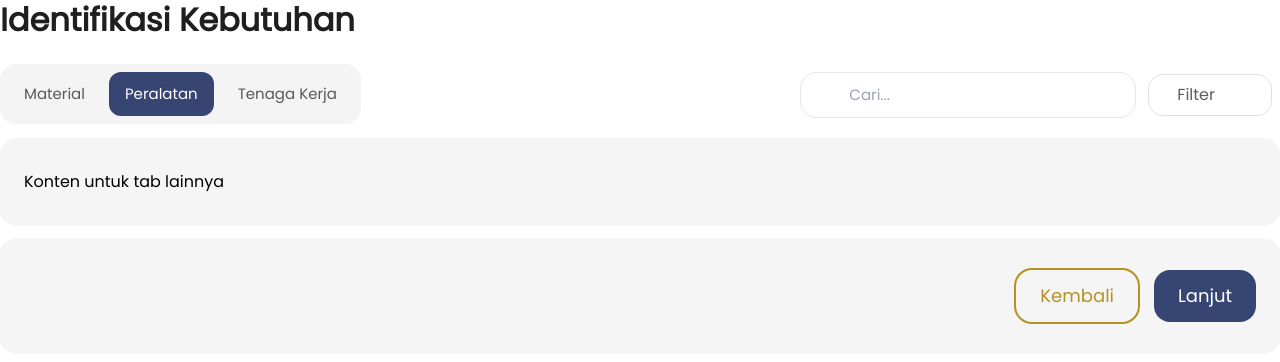
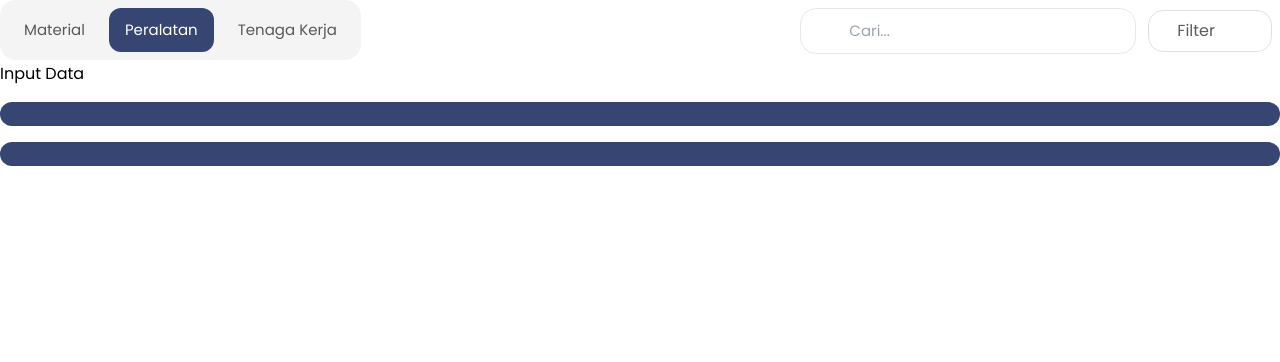
Before and after one commit to pupr-2024-2025/sipasti-fe, a Next.js app: page /perencanaan_data/tahap2 in a window 1280 px wide. Both pictures are taken after a click on the button "Peralatan". Shown: the top 362 px of the page. Built offline with nearby package versions, Linux system fonts and the light colour scheme; some icons are missing.

Commit message:
Added dropdown module, tooltip, and optimizing the table

```diff
--- a/src/components/button.js
+++ b/src/components/button.js
@@ -1,21 +1,19 @@
 import React from "react";
-import colors from "../styles/colors";
 
 const Button = ({
   children,
   size = "Medium",
   variant = "solid_blue",
   onClick,
-  disabled = false,
+  disabled = false, // Default value for disabled is set to false
   className = "",
   iconLeft = null,
   iconRight = null,
 }) => {
-  // Define sizes and conditionally remove padding for custom-padding
   const sizes = {
     ExtraSmall: className?.includes("custom-padding")
-      ? "text-ExtraSmall rounded-[8px]" // No padding if custom-padding
-      : "px-3 py-1 text-ExtraSmall rounded-[8px]", // Default with padding
+      ? "text-ExtraSmall rounded-[8px]"
+      : "px-3 py-1 text-ExtraSmall rounded-[8px]",
     Small: className?.includes("custom-padding")
       ? "text-Small rounded-[12px]"
       : "px-5 py-1.5 text-Small rounded-[12px]",
@@ -31,32 +29,28 @@ const Button = ({
   };
 
   const variants = {
-    solid_blue:
-      "bg-custom-blue-500 text-emphasis-on_color-high hover:bg-custom-blue-600 active:bg-custom-blue-700 focus:outline-none focus:ring-2 focus:ring-blue-700",
-    solid_yellow:
-      "bg-custom-yellow-500 text-emphasis-on_color-high hover:bg-custom-yellow-600 active:bg-custom-yellow-700 focus:outline-none focus:ring-2 focus:ring-yellow-700",
-    outlined_blue:
-      "bg-custom-blue-500 text-emphasis-on_color-high hover:bg-custom-blue-600 active:bg-custom-blue-700 focus:outline-none focus:ring-2 focus:ring-blue-700",
-    outlined_yellow:
-      "ring-2 ring-custom-yellow-500 text-custom-yellow-500 hover:bg-custom-yellow-600/10 active:bg-custom-yellow-700/1 focus:outline-none focus:ring-2 focus:ring-yellow-700",
-    blue_text:
-      "text-custom-blue-500 hover:text-custom-blue-600 active:text-custom-blue-700 focus:outline-none focus:ring-2 focus:ring-blue-700",
-    red_text:
-      "text-custom-red-500 hover:text-custom-red-600 active:text-custom-red-700 focus:outline-none focus:ring-2 focus:ring-red-700",
-    disabled: "bg-gray-300 text-gray-500 cursor-not-allowed opacity-50", // Style untuk tombol disabled
+    solid_blue: "bg-custom-blue-500 text-emphasis-on_color-high hover:bg-custom-blue-600 active:bg-custom-blue-700 focus:outline-none focus:ring-2 focus:ring-blue-700",
+    solid_yellow: "bg-custom-yellow-500 text-emphasis-on_color-high hover:bg-custom-yellow-600 active:bg-custom-yellow-700 focus:outline-none focus:ring-2 focus:ring-yellow-700",
+    outlined_blue: "ring-2 ring-custom-blue-500 text-custom-blue-500 hover:bg-custom-blue-600/10 active:bg-custom-blue-700/1 focus:outline-none focus:ring-2 focus:ring-blue-700",
+    outlined_yellow: "ring-2 ring-custom-yellow-500 text-custom-yellow-500 hover:bg-custom-yellow-600/10 active:bg-custom-yellow-700/1 focus:outline-none focus:ring-2 focus:ring-yellow-700",
+    blue_text: "text-custom-blue-500 hover:text-custom-blue-600 active:text-custom-blue-700 focus:outline-none focus:ring-2 focus:ring-blue-700",
+    red_text: "text-custom-red-500 hover:text-custom-red-600 active:text-custom-red-700 focus:outline-none focus:ring-2 focus:ring-red-700",
+    outlined_icon:
+    "ring-2 ring-custom-blue-500 text-custom-blue-500 hover:bg-custom-blue-500/10 active:bg-custom-blue-700/20 focus:outline-none focus:ring-2 focus:ring-blue-700 flex justify-center items-center rounded-full h-10 w-10",
+    disabled: "bg-gray-300 text-gray-500 cursor-not-allowed opacity-50",
   };
 
   return (
     <button
       type="button"
-      disabled={disabled}
+      disabled={disabled} // Ensure the disabled prop is used correctly
       onClick={onClick}
-      className={`${sizes[size]} ${
-        disabled ? variants["disabled"] : variants[variant]
-      }
-      flex justify-center items-center gap-2 transition-all duration-200 ease-in-out ${className}`}>
-      {iconLeft && <span className="mr-2">{iconLeft}</span>} {children}
-      {iconRight && <span className="ml-2">{iconRight}</span>}{" "}
+      className={`${sizes[size]} ${disabled ? variants["disabled"] : variants[variant]}
+      flex justify-center items-center transition-all duration-200 ease-in-out ${className}`}
+    >
+      {iconLeft && <span>{iconLeft}</span>}
+      {children}
+      {iconRight && <span>{iconRight}</span>}
     </button>
   );
 };
--- a/src/pages/login.js
+++ b/src/pages/login.js
@@ -79,7 +79,7 @@ const Login = () => {
               isRequired={true}
               errorMessage="Email tidak boleh kosong"
             />
-            {errors.email && <p className="text-red-500">{errors.email}</p>}
+            {errors.email && <p className="text-custom-red-500">{errors.email}</p>}
             <div className="space-y-1">
               <TextInput
                 label="Kata Sandi"
--- a/src/pages/perencanaan_data/tahap2.js
+++ b/src/pages/perencanaan_data/tahap2.js
@@ -3,75 +3,15 @@ import Table from "../../components/table";
 import Pagination from "../../components/pagination";
 import Tabs from "../../components/Tabs";
 import Button from "../../components/button";
+import { Trash } from "iconsax-react"; // Import ikon Trash
 
-const Tahap2 = ({ onNext, onBack }) => { // Ambil props untuk navigasi
-    const [currentPage, setCurrentPage] = useState(1);
-    const itemsPerPage = 10;
-    const totalData = 20; // Total rows in your data array
-    const totalPages = Math.ceil(totalData / itemsPerPage);
+const Tahap2 = ({ onNext, onBack }) => {
+  const [currentPage, setCurrentPage] = useState(1);
+  const itemsPerPage = 10;
+  const totalData = 20; // Total rows in your data array
+  const totalPages = Math.ceil(totalData / itemsPerPage);
 
-    const columns = [
-        { title: "Nama Material", accessor: "namaMaterial", type: "text", width: "300px" },
-        { title: "Satuan", accessor: "satuan", type: "text" , width: "154px"},
-        {
-          title: "Spesifikasi",
-          accessor: "spesifikasi",
-          type: "textInput",
-          placeholder: "Masukkan Spesifikasi",
-          width: "240px"
-        },
-        {
-          title: "Ukuran",
-          accessor: "ukuran",
-          type: "textInput",
-          placeholder: "Masukkan Ukuran",
-          width: "240px"
-        },
-        {
-          title: "Kodefikasi",
-          accessor: "kodefikasi",
-          type: "textInput",
-          placeholder: "Masukkan Kodefikasi",
-          width: "240px"
-        },
-        {
-          title: "Kelompok Material",
-          accessor: "kelompokMaterial",
-          type: "dropdown",
-          options: ["Kelompok A", "Kelompok B", "Kelompok C"],
-          width: "240px"
-        },
-        {
-          title: "Jumlah Kebutuhan",
-          accessor: "jumlahKebutuhan",
-          type: "textInput",
-          placeholder: "Masukkan Jumlah",
-          width: "260px"
-        },
-        {
-          title: "Merk",
-          accessor: "merk",
-          type: "textInput",
-          placeholder: "Masukkan Merk",
-          width: "200px"
-        },
-        {
-          title: "Provinsi",
-          accessor: "provinsi",
-          type: "dropdown",
-          options: ["Jawa Barat", "Jawa Timur", "DKI Jakarta"],
-          width: "200px"
-        },
-        {
-          title: "Kabupaten/Kota",
-          accessor: "kabupatenKota",
-          type: "dropdown",
-          options: ["Bandung", "Surabaya", "Jakarta"],
-          width: "300px"
-        },
-      ];
-
-  const data = [
+  const [data, setData] = useState([
     { id: 1, namaMaterial: "Pasir", satuan: "m³", spesifikasi: "", ukuran: "", kodefikasi: "", jumlahKebutuhan: "", merk: "", provinsi: "", kabupatenKota: "", kelompokMaterial: "" },
     { id: 2, namaMaterial: "Batu", satuan: "m³", spesifikasi: "", ukuran: "", kodefikasi: "", jumlahKebutuhan: "", merk: "", provinsi: "", kabupatenKota: "", kelompokMaterial: "" },
     { id: 3, namaMaterial: "Semen", satuan: "ton", spesifikasi: "", ukuran: "", kodefikasi: "", jumlahKebutuhan: "", merk: "", provinsi: "", kabupatenKota: "", kelompokMaterial: "" },
@@ -92,6 +32,87 @@ const Tahap2 = ({ onNext, onBack }) => { // Ambil props untuk navigasi
     { id: 18, namaMaterial: "Kabel", satuan: "meter", spesifikasi: "", ukuran: "", kodefikasi: "", jumlahKebutuhan: "", merk: "", provinsi: "", kabupatenKota: "", kelompokMaterial: "" },
     { id: 19, namaMaterial: "Lem", satuan: "kg", spesifikasi: "", ukuran: "", kodefikasi: "", jumlahKebutuhan: "", merk: "", provinsi: "", kabupatenKota: "", kelompokMaterial: "" },
     { id: 20, namaMaterial: "Lantai", satuan: "m²", spesifikasi: "", ukuran: "", kodefikasi: "", jumlahKebutuhan: "", merk: "", provinsi: "", kabupatenKota: "", kelompokMaterial: "" },
+  ]);
+
+  // Function to delete a row
+  const handleDelete = (row) => {
+    const confirmed = window.confirm(`Apakah kamu yakin ingin menghapus material ${row.namaMaterial}?`);
+    if (confirmed) {
+      const newData = data.filter((item) => item.id !== row.id);
+      setData(newData); // Update state after deletion
+    }
+  };
+
+  const columns = [
+    { title: "Nama Material", accessor: "namaMaterial", type: "text", width: "300px" },
+    { title: "Satuan", accessor: "satuan", type: "text", width: "154px", questionMark: true },
+    {
+      title: "Spesifikasi",
+      accessor: "spesifikasi",
+      type: "textInput",
+      placeholder: "Masukkan Spesifikasi",
+      width: "240px",
+      questionMark: true,
+    },
+    {
+      title: "Ukuran",
+      accessor: "ukuran",
+      type: "textInput",
+      placeholder: "Masukkan Ukuran",
+      width: "240px",
+      questionMark: true,
+    },
+    {
+      title: "Kodefikasi",
+      accessor: "kodefikasi",
+      type: "textInput",
+      placeholder: "Masukkan Kodefikasi",
+      width: "240px",
+      questionMark: true,
+    },
+    {
+      title: "Kelompok Material",
+      accessor: "kelompokMaterial",
+      type: "dropdown",
+      options: ["Kelompok A", "Kelompok B", "Kelompok C"],
+      width: "240px",
+    },
+    {
+      title: "Jumlah Kebutuhan",
+      accessor: "jumlahKebutuhan",
+      type: "textInput",
+      placeholder: "Masukkan Jumlah",
+      width: "260px",
+    },
+    {
+      title: "Merk",
+      accessor: "merk",
+      type: "textInput",
+      placeholder: "Masukkan Merk",
+      width: "200px",
+    },
+    {
+      title: "Provinsi",
+      accessor: "provinsi",
+      type: "dropdown",
+      options: ["Jawa Barat", "Jawa Timur", "DKI Jakarta"],
+      width: "200px",
+    },
+    {
+      title: "Kabupaten/Kota",
+      accessor: "kabupatenKota",
+      type: "dropdown",
+      options: ["Bandung", "Surabaya", "Jakarta"],
+      width: "300px",
+    },
+    {
+      title: "Aksi",
+      accessor: "aksi",
+      type: "iconButton",
+      icon: Trash, // Use Trash icon for delete action
+      onClick: (row) => handleDelete(row), // Handle delete action
+      width: "52px",
+    },
   ];
 
   const startIndex = (currentPage - 1) * itemsPerPage;
@@ -105,56 +126,44 @@ const Tahap2 = ({ onNext, onBack }) => { // Ambil props untuk navigasi
         <div className="mt-3 space-y-8">
           <div className="rounded-[16px] overflow-hidden">
             <div className="overflow-x-auto">
-              <Table columns={columns} data={data} />
+              <Table columns={columns} data={currentData} /> {/* Pass currentData here */}
             </div>
           </div>
+          <Pagination
+            currentPage={currentPage}
+            totalPages={totalPages}
+            onPageChange={setCurrentPage} // Update current page state
+            totalData={totalData} // Total data for pagination display
+          />
         </div>
       ),
     },
     {
       label: "Peralatan",
       content: (
-        <div className="mt-3 bg-neutral-100 px-6 py-8 rounded-[16px] space-y-8">
-          <p>Konten untuk tab lainnya</p>
+        <div className="flex flex-col gap-4">
+          <h3>Input Data</h3>
+          <Button label="Back" onClick={onBack} />
+          <Button label="Next" onClick={onNext} />
         </div>
       ),
     },
     {
       label: "Tenaga Kerja",
       content: (
-        <div className="mt-3 bg-neutral-100 px-6 py-8 rounded-[16px] space-y-8">
-          <p>Konten untuk tab lainnya</p>
+        <div className="flex flex-col gap-4">
+          <h3>Input Data</h3>
+          <Button label="Back" onClick={onBack} />
+          <Button label="Next" onClick={onNext} />
         </div>
       ),
     },
   ];
 
   return (
-    <div className="">
-      <h3 className="text-H4 text-emphasis-on_surface-high">
-        Identifikasi Kebutuhan
-      </h3>
-
-      {/* Render Tabs component */}
-      <div className="mt-6">
-        <Tabs tabs={tabs} />
-      </div>
-      <div className="flex flex-row justify-end items-right space-x-4 mt-3 bg-neutral-100 px-6 py-8 rounded-[16px]">
-        <Button
-          variant="outlined_yellow"
-          size="Medium"
-          onClick={onBack}>
-          Kembali
-        </Button>
-        <Button
-          variant="solid_blue"
-          size="Medium"
-          onClick={onNext}>
-          Lanjut
-        </Button>
-      </div>
+    <div>
+      <Tabs tabs={tabs} />
     </div>
-
   );
 };
 
```
Also changed, not shown: src/components/dropdown.module.css (added, +32 -0 lines), src/components/table.js (+55 -16 lines), src/components/tooltip.js (added, +62 -0 lines), public/images/question_mark.svg (added).
